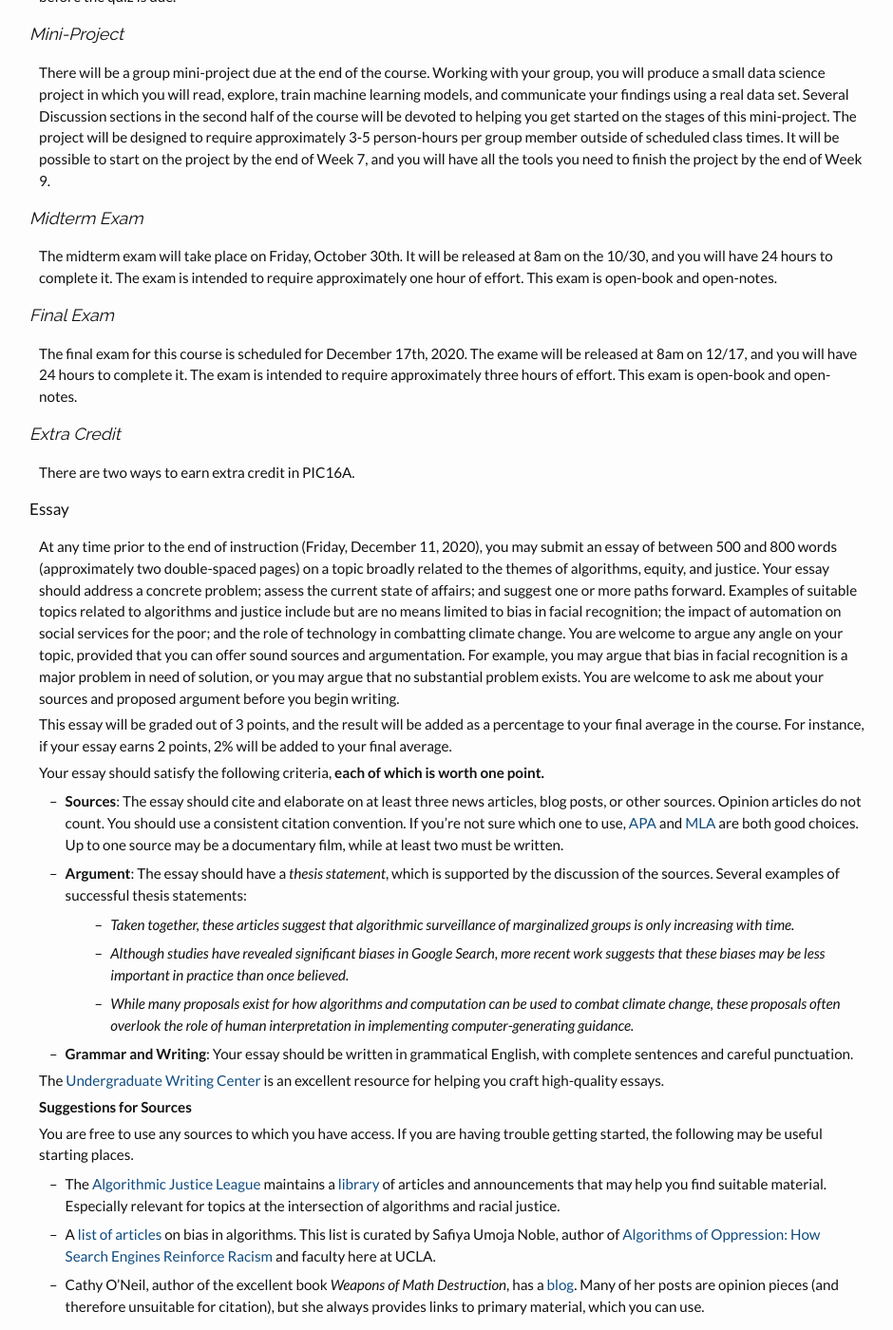
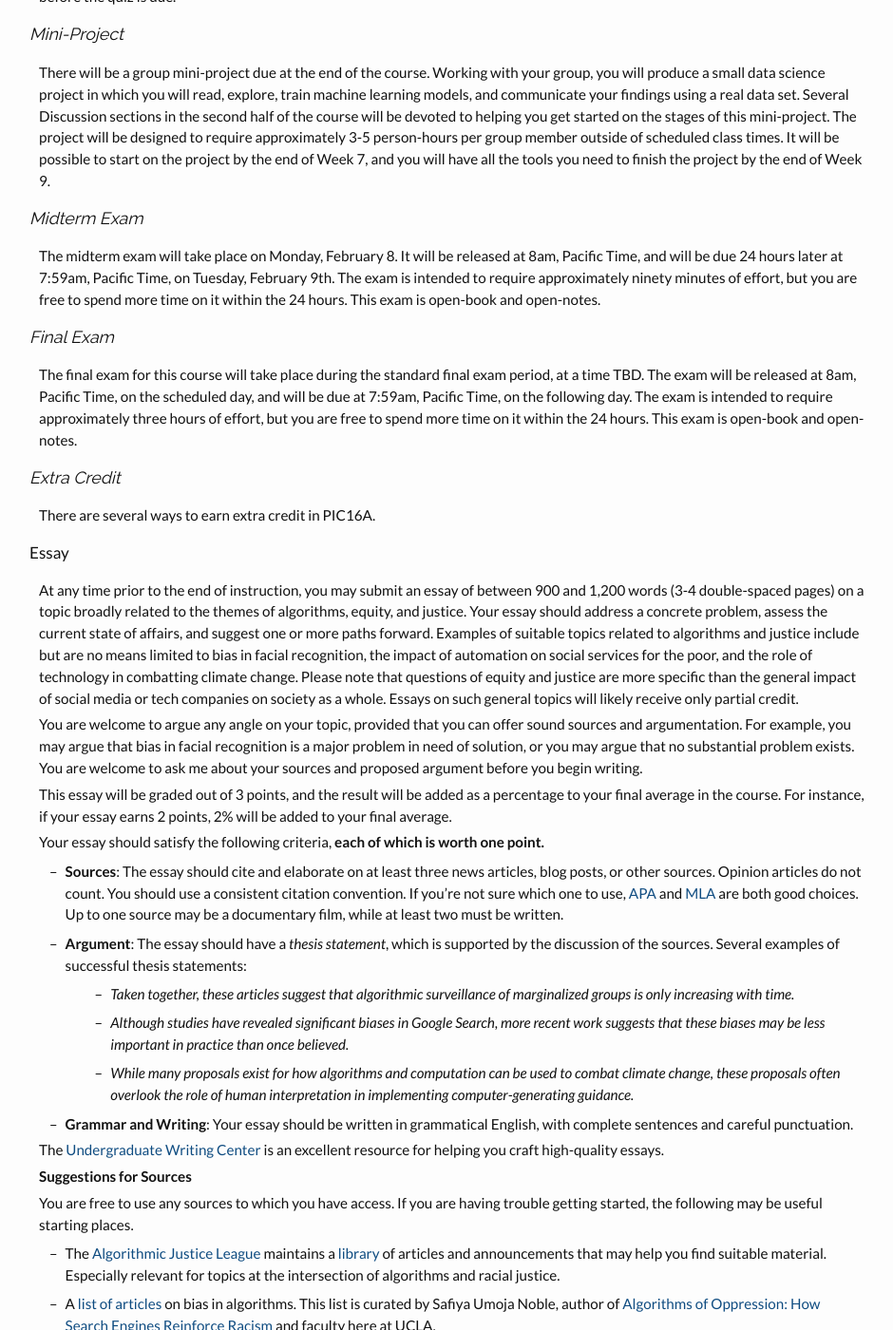
Before and after one commit to PhilChodrow/PIC16A, a Jekyll site: the page built from syllabus.md, in a window 1280 px wide and 1400 px high, scrolled down 3641 px. Shown: the whole window at 95% size, without its empty margins (174-1114 px from the left). Built offline with Jekyll 4.4.1, drawn with Linux system fonts in a browser that asks for light colours; nearby versions of some CDN libraries; some of the changed text lies outside the part shown.

Commit message:
Update syllabus.md

```diff
--- a/syllabus.md
+++ b/syllabus.md
@@ -147,19 +147,21 @@ There will be a group mini-project due at the end of the course. Working with yo
 
 ### Midterm Exam
 
-The midterm exam will take place on Friday, October 30th. It will be released at 8am on the 10/30, and you will have 24 hours to complete it. The exam is intended to require approximately one hour of effort. This exam is open-book and open-notes.
+The midterm exam will take place on Monday, February 8. It will be released at 8am, Pacific Time, and will be due 24 hours later at 7:59am, Pacific Time, on Tuesday, February 9th. The exam is intended to require approximately ninety minutes of effort, but you are free to spend more time on it within the 24 hours. This exam is open-book and open-notes.
 
 ### Final Exam
 
-The final exam for this course is scheduled for December 17th, 2020. The exame will be released at 8am on 12/17, and you will have 24 hours to complete it. The exam is intended to require approximately three hours of effort. This exam is open-book and open-notes.
+The final exam for this course will take place during the standard final exam period, at a time TBD. The exam will be released at 8am, Pacific Time, on the scheduled day, and will be due at 7:59am, Pacific Time, on the following day. The exam is intended to require approximately three hours of effort, but you are free to spend more time on it within the 24 hours. This exam is open-book and open-notes.
 
 ### Extra Credit
 
-There are two ways to earn extra credit in PIC16A.
+There are several ways to earn extra credit in PIC16A.
 
 #### Essay
 
-At any time prior to the end of instruction (Friday, December 11, 2020), you may submit an essay of between 500 and 800 words (approximately two double-spaced pages) on a topic broadly related to the themes of algorithms, equity, and justice. Your essay should address a concrete problem; assess the current state of affairs; and suggest one or more paths forward. Examples of suitable topics related to algorithms and justice include but are no means limited to bias in facial recognition; the impact of automation on social services for the poor; and the role of technology in combatting climate change. You are welcome to argue any angle on your topic, provided that you can offer sound sources and argumentation. For example, you may argue that bias in facial recognition is a major problem in need of solution, or you may argue that no substantial problem exists. You are welcome to ask me about your sources and proposed argument before you begin writing.
+At any time prior to the end of instruction, you may submit an essay of between 900 and 1,200 words (3-4 double-spaced pages) on a topic broadly related to the themes of algorithms, equity, and justice. Your essay should address a concrete problem, assess the current state of affairs, and suggest one or more paths forward. Examples of suitable topics related to algorithms and justice include but are no means limited to bias in facial recognition, the impact of automation on social services for the poor, and the role of technology in combatting climate change. Please note that questions of equity and justice are more specific than the general impact of social media or tech companies on society as a whole. Essays on such general topics will likely receive only partial credit.
+
+You are welcome to argue any angle on your topic, provided that you can offer sound sources and argumentation. For example, you may argue that bias in facial recognition is a major problem in need of solution, or you may argue that no substantial problem exists. You are welcome to ask me about your sources and proposed argument before you begin writing.
 
 This essay will be graded out of 3 points, and the result will be added as a percentage to your final average in the course. For instance, if your essay earns 2 points, 2% will be added to your final average.
 
@@ -182,9 +184,17 @@ You are free to use any sources to which you have access. If you are having trou
 - A [list of articles](https://blog.getpocket.com/2020/06/the-bias-embedded-in-algorithms/) on bias in algorithms. This list is curated by Safiya Umoja Noble, author of [Algorithms of Oppression: How Search Engines Reinforce Racism](https://nyupress.org/9781479837243/algorithms-of-oppression/) and faculty here at UCLA.
 - Cathy O'Neil, author of the excellent book *Weapons of Math Destruction*, has a [blog](https://mathbabe.org/page/2/). Many of her posts are opinion pieces (and therefore unsuitable for citation), but she always provides links to primary material, which you can use.
 
-#### Discussion Forum
+#### Campuswire
 
-There is a discussion forum associated with this course, where you can post both questions and answers about the course content. If you post a particularly insightful question or answer, I will (at my discretion) award you 0.5% of extra credit toward your final grade. You can earn extra credit this way up to four times, for a total of 2% extra credit.
+There is a Campuswire discussion forum associated with this course, where you can post both questions and answers about the course content. If you post a particularly insightful question or answer, I will (at my discretion) award you 0.5% of extra credit toward your final grade. You can earn extra credit this way up to four times, for a total of 1% extra credit.
+
+#### Office Hours
+
+You can get extra credit just by coming to office hours! The first time you attend OH and ask me a question, you will receive 0.25% extra credit.
+
+#### Course Feedback
+
+There will be several surveys throughout the quarter which allow you to give me feedback on the course. Completing these feedback surveys is worth 0.25% extra credit, each.
 
 <div class="fancy-h1">Learning on Zoom</div>
 
```
